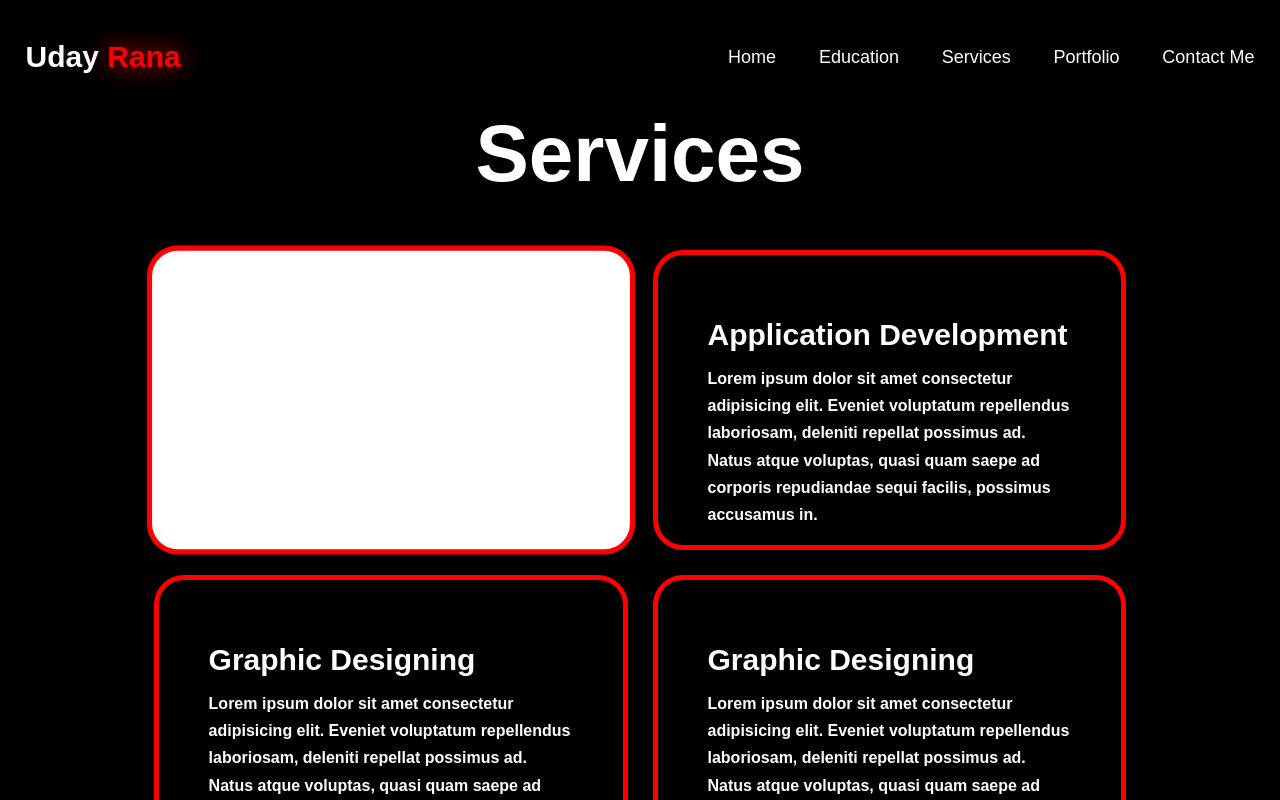
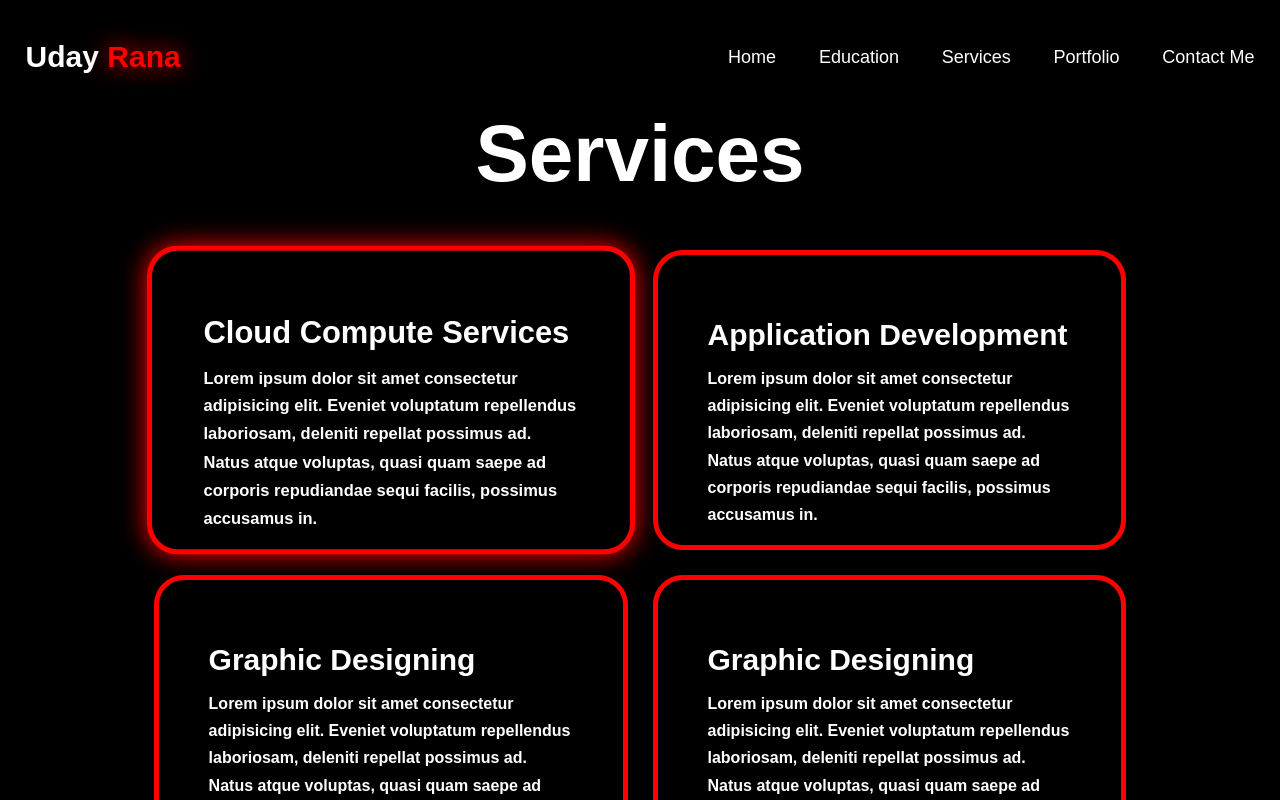
Before and after one commit to anurag94459/Portfolio2, a plain HTML site: page index.html in a window 1280 px wide. In both pictures the pointer is over the element 390 px from the left and 2594 px from the top of the page. Shown: the part 2194-2994 px from the top of the page. Drawn offline with nearby package versions, Linux system fonts and the light colour scheme.

Commit message:
minor changes

```diff
--- a/style.css
+++ b/style.css
@@ -417,10 +417,12 @@ span{
     grid-template-columns: repeat(2, 1fr);
     align-items: center;
     gap: 2.5rem;
+    color: black;
 }
 
 .service-box{
     background-color: black;
+    color: white;
     height: 300px;
     border-radius: 3rem;
     border: 5px solid var(--main-color);
@@ -429,15 +431,16 @@ span{
 }
 
 .service-box:hover{
-    background: white;
-    color: #700000;
+    background: transparent;
+    color: #ffffff;
     border: 5px solid var(--main-color);
+    box-shadow: 0 0 25px var(--main-color);
     transform: scale(1.03);
 }
 
-.service-info{
+/* .service-info{
     color: var(--text-color);
-}
+} */
 
 .service-box .service-info{
     display: flex;
```
